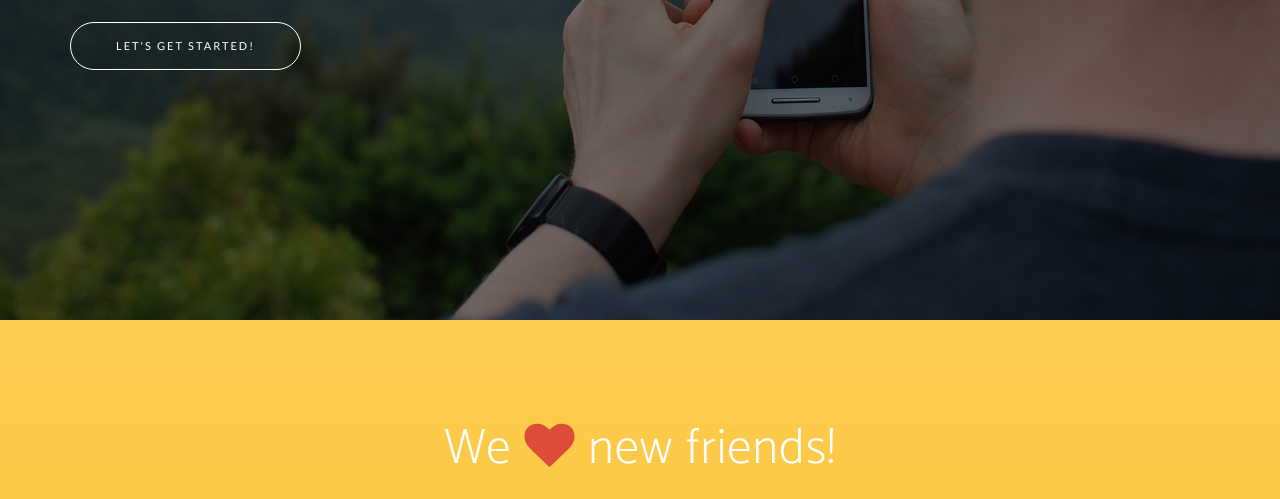
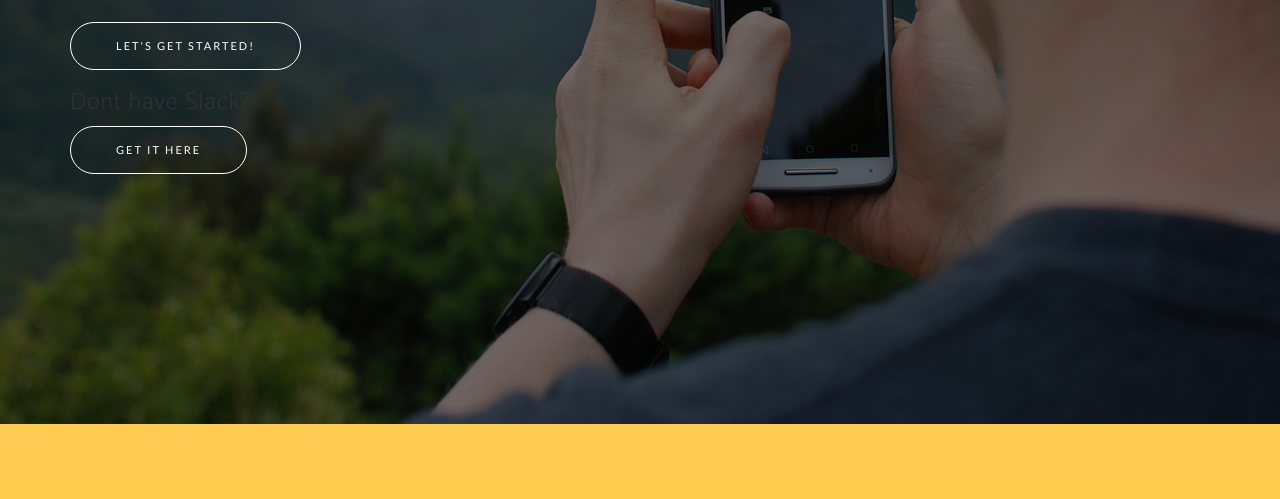
Before and after one commit to dwjanus/karmanage, a website: page public/index.html in a window 1280 px wide. Shown: the part 3064-3563 px from the top of the page. Drawn offline with nearby package versions, Linux system fonts and the light colour scheme; a web font is replaced by a local one.

Commit message:
changed css

```diff
--- a/public/css/new-age.css
+++ b/public/css/new-age.css
@@ -302,7 +302,7 @@ section.cta {
   background-size: cover;
   -o-background-size: cover;
   background-position: center;
-  background-image: url('../img/bg-cta.jpg');
+  background-image: url('../img/stock-slack-iphone.jpeg');
   padding: 250px 0;
 }
 section.cta .cta-content {
--- a/public/index.html
+++ b/public/index.html
@@ -182,6 +182,9 @@
             <div class="container">
                 <h2>Stop waiting.<br>Start Slacking.</h2>
                 <a href="https://slack.com/oauth/authorize?&client_id=64177576980.117306046992&scope=bot,commands" class="btn btn-outline btn-xl page-scroll">Let's Get Started!</a>
+                <br />
+                <h3>Dont have Slack?</h3>
+                <a href="https://slack.com/download" class="btn btn-outline btn-xl page-scroll">Get it Here</a>
             </div>
         </div>
         <div class="overlay"></div>
```
